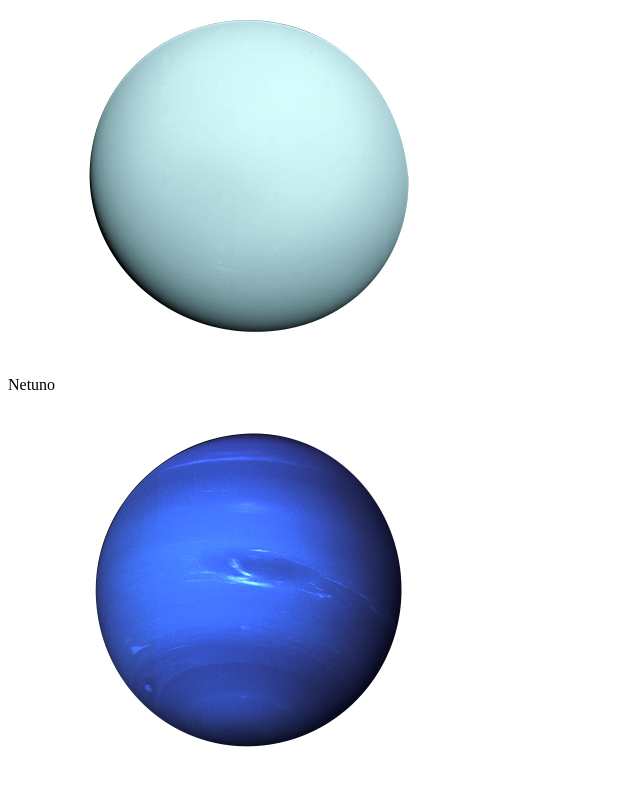
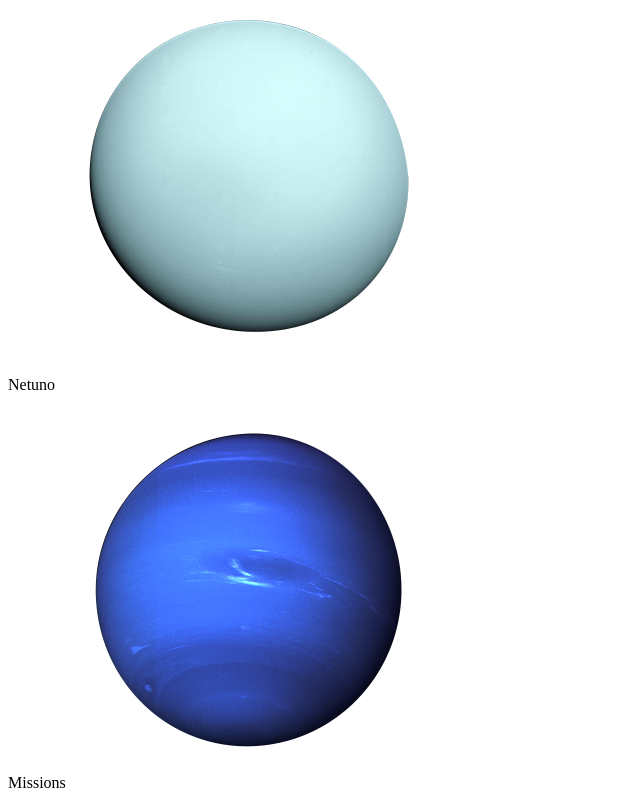
Before and after one commit to aysllanferreira/Projeto-12-Solar-System, a React (Create React App) app: page / in a window 1280 px wide. Shown: the part 2683-3483 px from the top of the page, without its empty margins (0-640 px from the left). Built offline with nearby package versions, Linux system fonts and the light colour scheme.

Commit message:
mission implementado na tela

```diff
--- a/src/App.js
+++ b/src/App.js
@@ -1,5 +1,6 @@
 import React from 'react';
 import Header from './components/Header';
+import Missions from './components/Missions';
 import SolarSystem from './components/SolarSystem';
 
 class App extends React.Component {
@@ -9,7 +10,7 @@ class App extends React.Component {
         <p>Sistema Solar</p>
         <Header />
         <SolarSystem />
-
+        <Missions />
       </>
 
     );
--- a/src/components/Missions.jsx
+++ b/src/components/Missions.jsx
@@ -0,0 +1,9 @@
+import React, { Component } from 'react';
+
+export default class Missions extends Component {
+  render() {
+    return (
+      <div data-testid="missions">Missions</div>
+    );
+  }
+}
```
